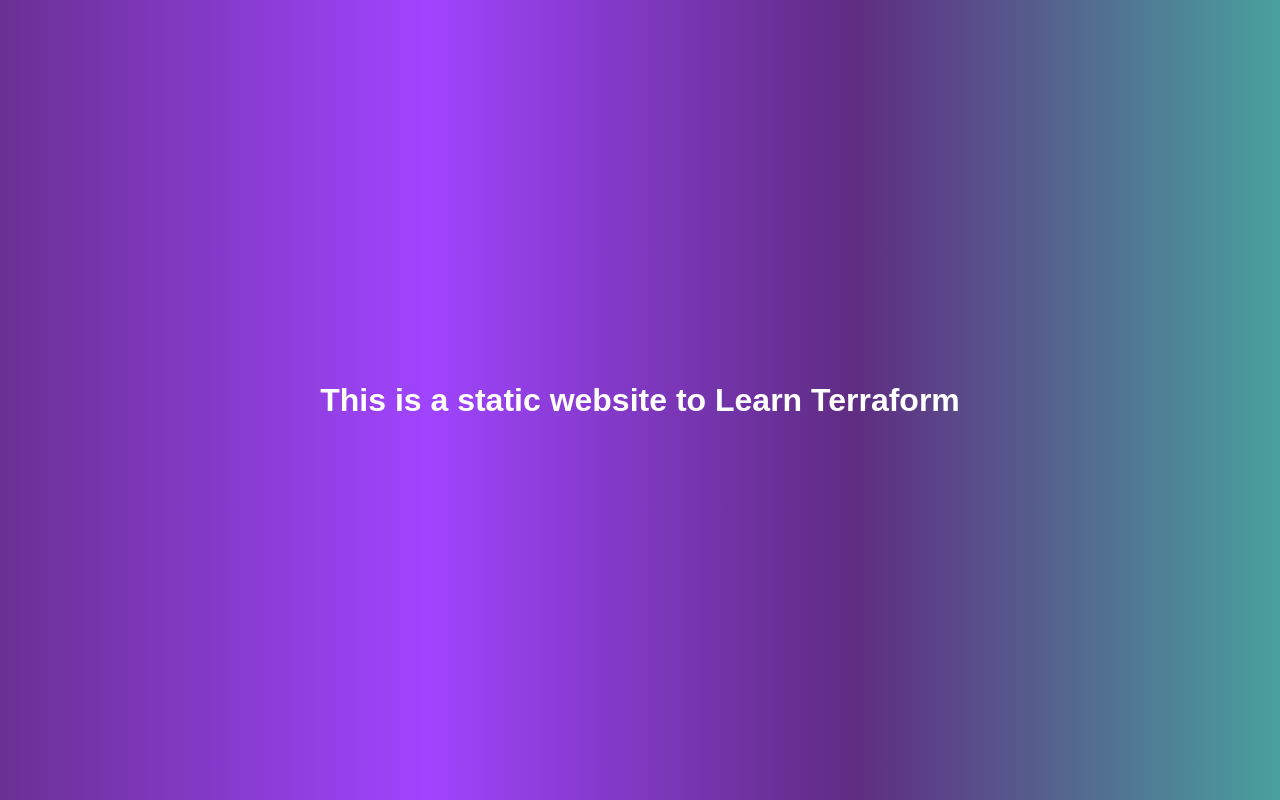
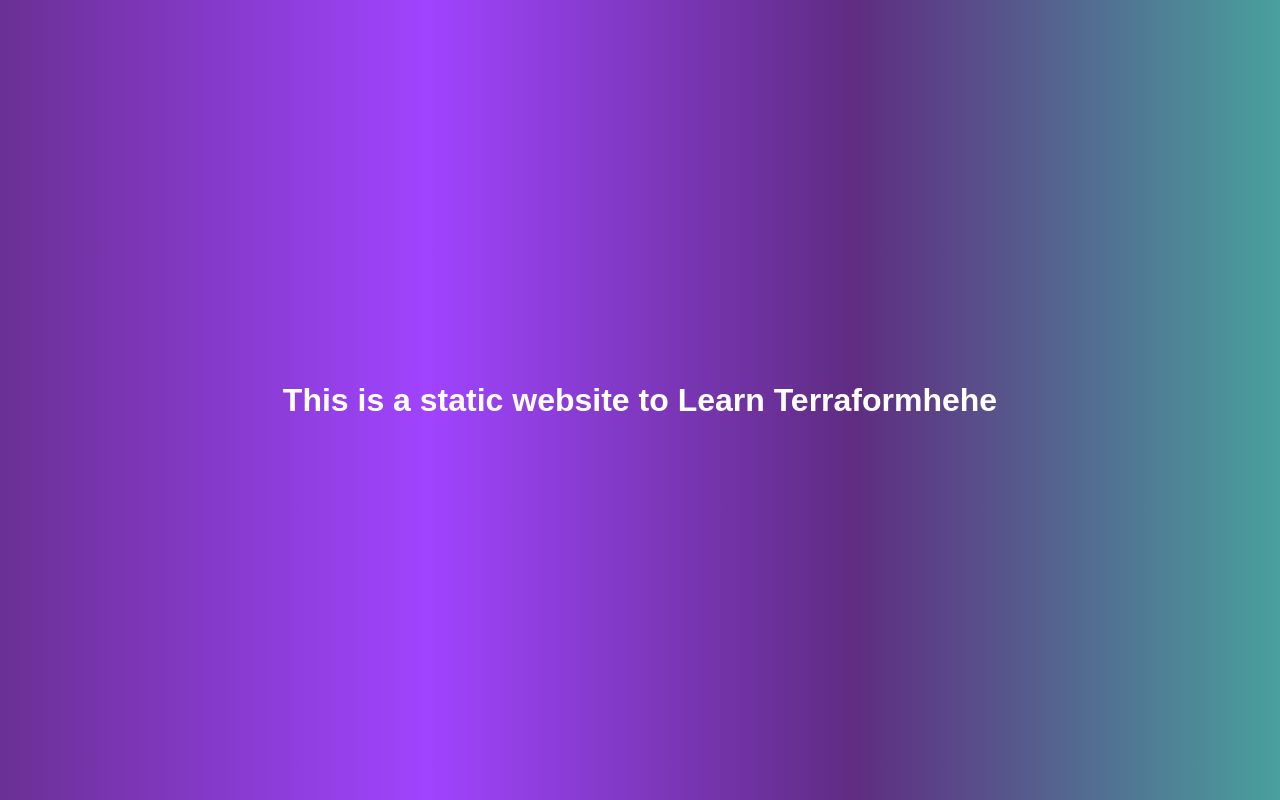
Before and after one commit to shivanshojha-bm/static-website, a plain HTML site: page index.html in a window 1280 px wide. Drawn offline with Linux system fonts and the light colour scheme.

Commit message:
2 commit

```diff
--- a/index.html
+++ b/index.html
@@ -10,7 +10,7 @@
 </head>
 
 <body>
-    <h1>This is a static website to Learn Terraform <br></h1>
+    <h1>This is a static website to Learn Terraformhehe <br></h1>
 
 </body>
 
```
